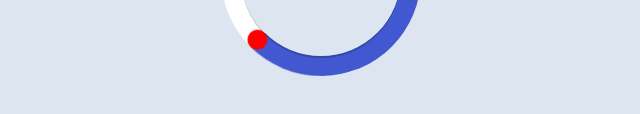
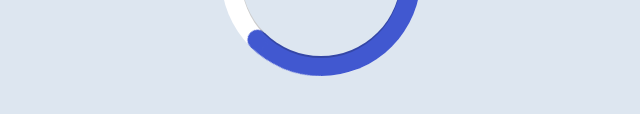
Before and after one commit to WarDog1000/WebDesign, a plain HTML site: page CSS-Loaders/circular-progress-bar/index.html in a window 1280 px wide. Shown: the part 424-538 px from the top of the page, 319-959 px from the left. Drawn offline with Linux system fonts and the light colour scheme.

Commit message:
Finish Css Loaders

```diff
--- a/CSS-Loaders/circular-progress-bar/styles.css
+++ b/CSS-Loaders/circular-progress-bar/styles.css
@@ -100,11 +100,11 @@ html,body{
 
   .circle .dot span {
     position: absolute;
-    right: 0px;
+    right: 0;
     width: 10px;
     height: 10px;
     border-radius: 100%;
-    background: red;
+    background: #4158d0;
   }
   @keyframes dot{
     0% {
```
